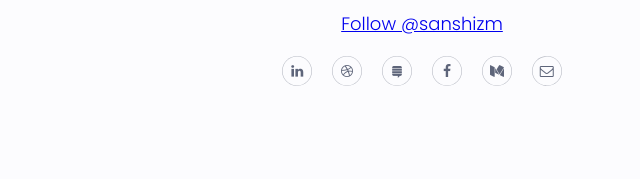
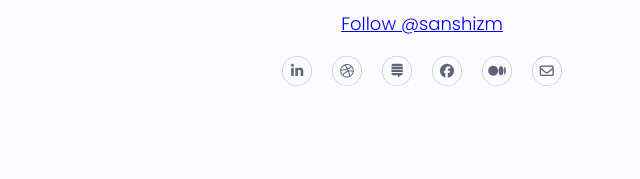
Before and after one commit to SanchitS/SanchitS.github.io, a plain HTML site: page index.html in a window 1280 px wide. Shown: the part 621-800 px from the top of the page, 218-858 px from the left. Drawn offline with nearby package versions, Linux system fonts and the light colour scheme.

Commit message:
medium Icon

```diff
--- a/index.html
+++ b/index.html
@@ -15,6 +15,7 @@
 <!--    <link rel="stylesheet" href="https://maxcdn.bootstrapcdn.com/bootstrap/3.3.7/css/bootstrap.min.css">-->
     <!-- Custom styles for this template -->
     <link href="http://maxcdn.bootstrapcdn.com/font-awesome/4.1.0/css/font-awesome.min.css" rel="stylesheet">
+    <link href="http://fontawesome.io/assets/font-awesome/css/font-awesome.css" rel="stylesheet">
     <link href="assets/css/font-awesome.min.css" rel="stylesheet">
     <link href="assets/css/style.css" rel="stylesheet">
 
```
